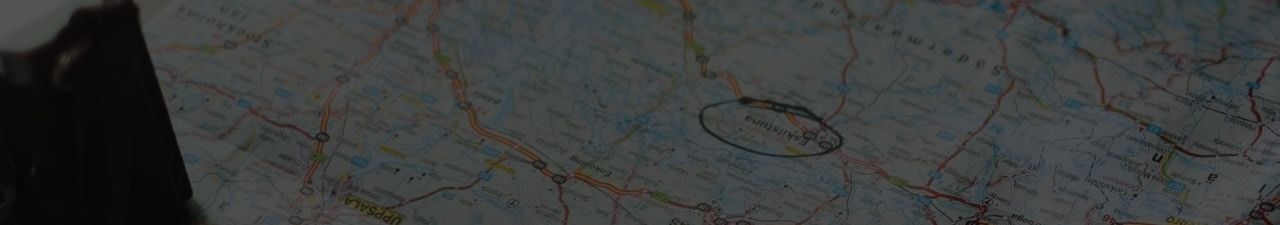
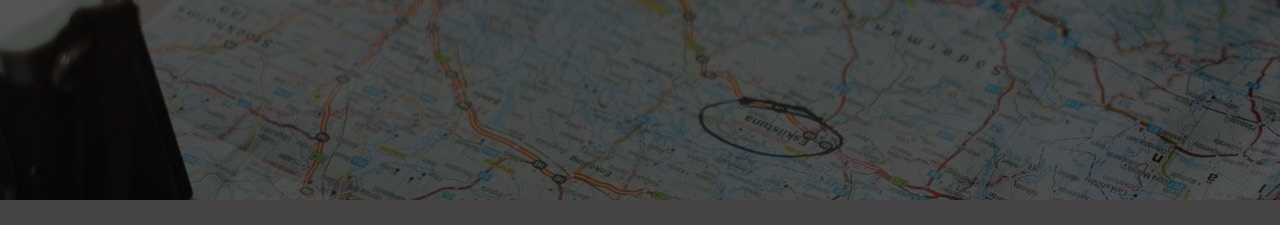
Before and after one commit to vedantchokshi/various-plans, a Flask app: template templates/main.html in a window 1280 px wide. Shown: the part 600-825 px from the top of the page. After the commit the page ends 800 px from the top, so only its background shows below. Run offline with Flask 2, Linux system fonts and the light colour scheme; the template is opened without the code that fills it, so the values that code supplies are empty; parts of the project's set-up code (start-up, migrations or seed data) failed here and were passed over; some libraries are stand-ins or nearby versions.

Commit message:
Fixed div scrolling and overall page height

```diff
--- a/static/assets/css/buttons.css
+++ b/static/assets/css/buttons.css
@@ -149,7 +149,8 @@
 }
 
 #display-row {
-  height:90vh;
+  /*height:90vh;*/
+  padding-bottom:15px;
 }
 
 #map {
--- a/static/assets/css/column-queries.css
+++ b/static/assets/css/column-queries.css
@@ -29,10 +29,12 @@
 #col1 {
   margin-top:15px;
   height:100%;
+  padding-bottom:15px;
 }
 
 #col2 {
   margin-top:15px;
   overflow-x:hidden;
   white-space:nowrap;
+  padding-bottom: 15px;
 }
--- a/static/assets/js/main.js
+++ b/static/assets/js/main.js
@@ -533,6 +533,18 @@ var localSession = {
         });
     },
     initUI: function() {
+        //Set Main Page Height
+        var fixHeight = function() {
+          $("#display-row").height($(window).height() - $("#header").height() - 16);
+
+          $("#places-list").css("max-height", ($("#map").height() - $("#time-div").height() - $("#sidebar-menu").find(".menu-heading").height() - 50));
+          if($(window).width() <= 767)
+            $("#places-list").css("max-height", "");
+        };
+
+        $(window).resize(fixHeight);
+        fixHeight();
+
         $("#sign-out").click(function() {
           gapi.auth2.getAuthInstance().signOut();
         });
@@ -541,8 +553,6 @@ var localSession = {
           copyToClipboard(localSession.plan.joinid);
           alert("Join ID copied to clipboard.");
         });
-
-        // $("#places-list").css("max-height", ($("#map").height() - $("#time-div").height() - $("#sidebar-menu").find(".menu-heading").height() - 50));
 
         $("#modal-place").on('show.bs.modal', function (event) {
             var modal = $(this);
```
